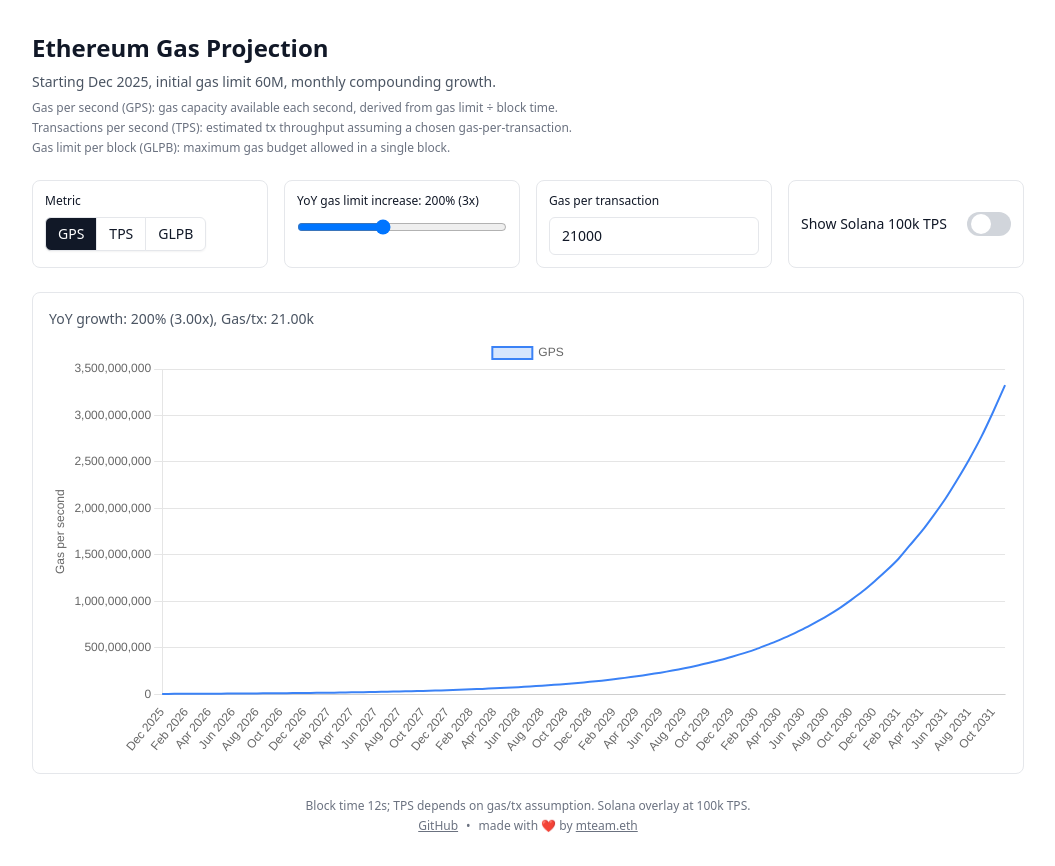
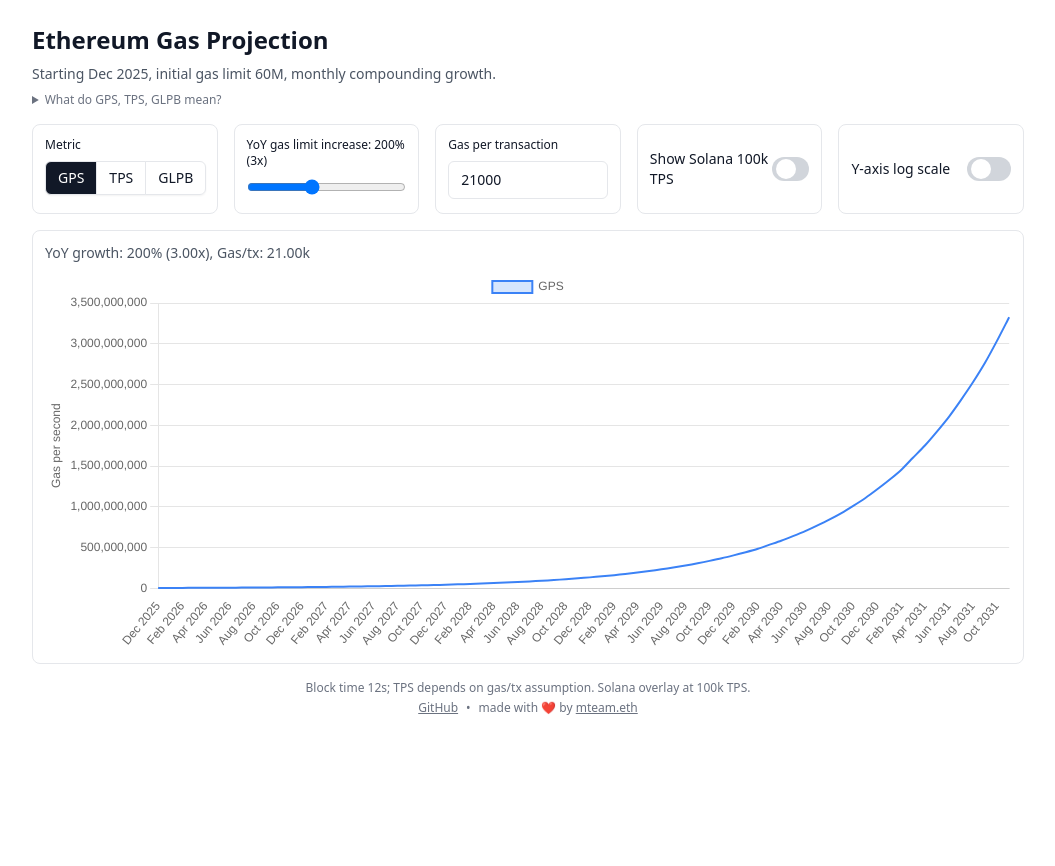
Before and after one commit to mteam88/EthereumTPS, a Next.js app: page / in a window 1280 px wide. Shown: the whole page, without its empty margins (112-1167 px from the left). After the commit the page ends 800 px from the top, so only its background shows below. Built offline with nearby package versions, Linux system fonts and the light colour scheme.

Commit message:
add log scale

```diff
--- a/app/page.tsx
+++ b/app/page.tsx
@@ -11,6 +11,7 @@
   const [yoy, setYoy] = useState<number>(200);
   const [gasPerTx, setGasPerTx] = useState<number>(21000);
   const [showSolana, setShowSolana] = useState<boolean>(false);
+  const [useLogScale, setUseLogScale] = useState<boolean>(false);
 
   const startDate = useMemo(() => new Date("2025-12-01T00:00:00Z"), []);
   const months = 72;
@@ -47,19 +48,26 @@
   }, [showSolana, startDate, months, glpb0, yoy, gasPerTx, metric]);
 
   return (
-    <main className="container mx-auto max-w-5xl py-8 space-y-6">
+    <main className="container mx-auto max-w-5xl py-6 space-y-4">
       <header className="space-y-2">
         <h1 className="text-2xl font-semibold">Ethereum Gas Projection</h1>
         <p className="text-sm text-gray-600 dark:text-gray-300">
           Starting Dec 2025, initial gas limit 60M, monthly compounding growth.
         </p>
-        <div className="text-xs text-gray-500 space-y-1">
+        <details className="text-xs text-gray-500">
+          <summary className="cursor-pointer select-none">
+            What do GPS, TPS, GLPB mean?
+          </summary>
+          <div className="mt-1 space-y-1">
             <p>
               <span className="font-medium">Gas per second (GPS):</span> gas
-            capacity available each second, derived from gas limit ÷ block time.
+              capacity available each second, derived from gas limit ÷ block
+              time.
             </p>
             <p>
-            <span className="font-medium">Transactions per second (TPS):</span>{" "}
+              <span className="font-medium">
+                Transactions per second (TPS):
+              </span>{" "}
               estimated tx throughput assuming a chosen gas-per-transaction.
             </p>
             <p>
@@ -67,6 +75,7 @@
               maximum gas budget allowed in a single block.
             </p>
           </div>
+        </details>
       </header>
 
       <section>
@@ -79,15 +88,22 @@
           onGasPerTxChange={setGasPerTx}
           showSolana={showSolana}
           onShowSolanaChange={setShowSolana}
+          useLogScale={useLogScale}
+          onUseLogScaleChange={setUseLogScale}
         />
       </section>
 
-      <section className="rounded-lg border p-4">
+      <section className="rounded-lg border p-3">
         <div className="mb-2 text-sm text-gray-600 dark:text-gray-300">
           YoY growth: {yoy}% ({(1 + yoy / 100).toFixed(2)}x), Gas/tx:{" "}
           {formatCompact(gasPerTx)}
         </div>
-        <MetricChart series={series} yLabel={yLabel} solanaSeries={solSeries} />
+        <MetricChart
+          series={series}
+          yLabel={yLabel}
+          solanaSeries={solSeries}
+          yLog={useLogScale}
+        />
       </section>
 
       <footer className="text-xs text-gray-500 text-center flex flex-col items-center gap-1">
--- a/components/controls.tsx
+++ b/components/controls.tsx
@@ -12,6 +12,8 @@
   onGasPerTxChange: (v: number) => void;
   showSolana: boolean;
   onShowSolanaChange: (v: boolean) => void;
+  useLogScale: boolean;
+  onUseLogScaleChange: (v: boolean) => void;
 };
 
 export function Controls({
@@ -23,6 +25,8 @@
   onGasPerTxChange,
   showSolana,
   onShowSolanaChange,
+  useLogScale,
+  onUseLogScaleChange,
 }: Props) {
   const gasId = useId();
   const yoyId = useId();
@@ -31,7 +35,7 @@
   });
 
   return (
-    <div className="grid gap-4 sm:grid-cols-2 lg:grid-cols-4">
+    <div className="grid gap-3 sm:gap-4 sm:grid-cols-2 lg:grid-cols-5">
       <div className="rounded-lg border p-3">
         <div className="text-xs mb-2 font-medium">Metric</div>
         <div className="inline-flex rounded-md shadow-sm" role="group">
@@ -107,6 +111,26 @@
           />
         </button>
       </div>
+
+      <div className="rounded-lg border p-3 flex items-center justify-between">
+        <div className="text-sm">Y-axis log scale</div>
+        <button
+          type="button"
+          aria-pressed={useLogScale}
+          onClick={() => onUseLogScaleChange(!useLogScale)}
+          className={cn(
+            "relative inline-flex h-6 w-11 items-center rounded-full transition-colors",
+            useLogScale ? "bg-indigo-500" : "bg-gray-300 dark:bg-gray-700"
+          )}
+        >
+          <span
+            className={cn(
+              "inline-block h-5 w-5 transform rounded-full bg-white transition-transform",
+              useLogScale ? "translate-x-5" : "translate-x-1"
+            )}
+          />
+        </button>
+      </div>
     </div>
   );
 }
--- a/components/metric-chart.tsx
+++ b/components/metric-chart.tsx
@@ -6,6 +6,7 @@
   LineElement,
   PointElement,
   LinearScale,
+  LogarithmicScale,
   TimeScale,
   Tooltip,
   Legend,
@@ -20,6 +21,7 @@
   LineElement,
   PointElement,
   LinearScale,
+  LogarithmicScale,
   TimeScale,
   Tooltip,
   Legend,
@@ -36,9 +38,10 @@
   series: Series[];
   yLabel: string;
   solanaSeries?: { x: Date; y: number }[]; // optional line series
+  yLog?: boolean;
 };
 
-export function MetricChart({ series, yLabel, solanaSeries }: Props) {
+export function MetricChart({ series, yLabel, solanaSeries, yLog }: Props) {
   const datasets = useMemo<
     ChartDataset<"line", { x: Date; y: number }[]>[]
   >(() => {
@@ -83,6 +86,7 @@
           grid: { display: false },
         },
         y: {
+          type: yLog ? ("logarithmic" as const) : ("linear" as const),
           ticks: {
             callback: (v: any) => formatFull(Number(v)),
           },
@@ -102,7 +106,7 @@
         },
       },
     } as const;
-  }, [yLabel]);
+  }, [yLabel, yLog]);
 
   const data = useMemo<ChartData<"line", { x: Date; y: number }[]>>(
     () => ({ datasets }),
@@ -110,7 +114,7 @@
   );
 
   return (
-    <div className="h-[420px] w-full">
+    <div className="h-[340px] sm:h-[360px] md:h-[380px] w-full">
       <Line data={data} options={options} />
     </div>
   );
```
Lines whose indentation alone changed are shown as unchanged.
